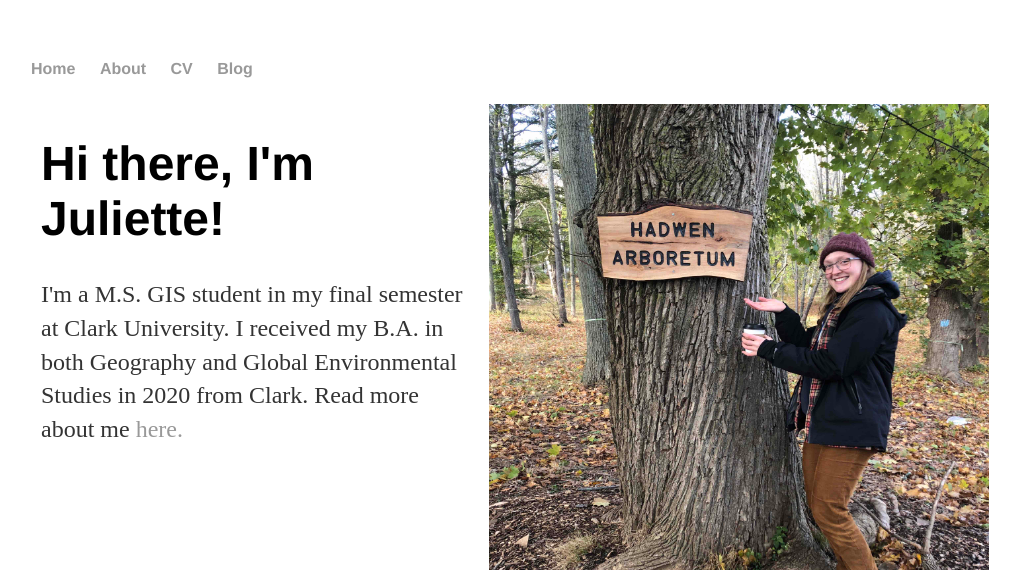
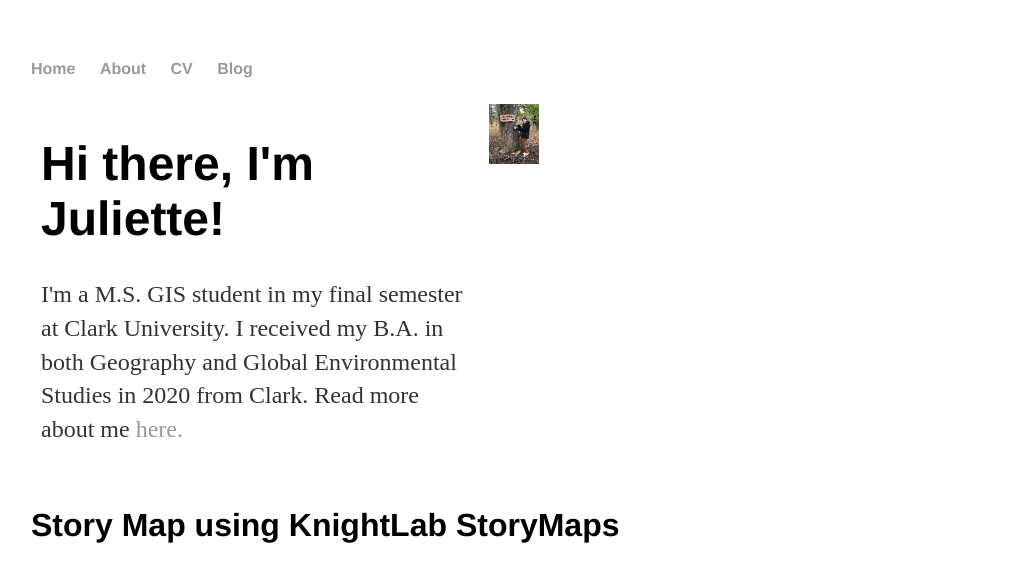
Before and after one commit to jugale/jugale.github.io, a Jekyll site: the page built from index.html, in a window 1280 px wide. Shown: the top 570 px of the page, without its empty margins (161-1181 px from the left). Built offline with Jekyll 4.4.1, drawn with Linux system fonts in a browser that asks for light colours; a script that is not in the unit is left out; grey boxes are pictures that could not be loaded.

Commit message:
update index

```diff
--- a/index.html
+++ b/index.html
@@ -34,7 +34,7 @@
 		</div><!-- /.blurb -->
   </div>
   <div class="column">
-    <img src="/files/me_arb.jpg" alt="Me!" width="500" height="600">
+    <img src="/files/me_arb.jpg" alt="Me!" width="50" height="60">
   </div>
 </div>
 
```
